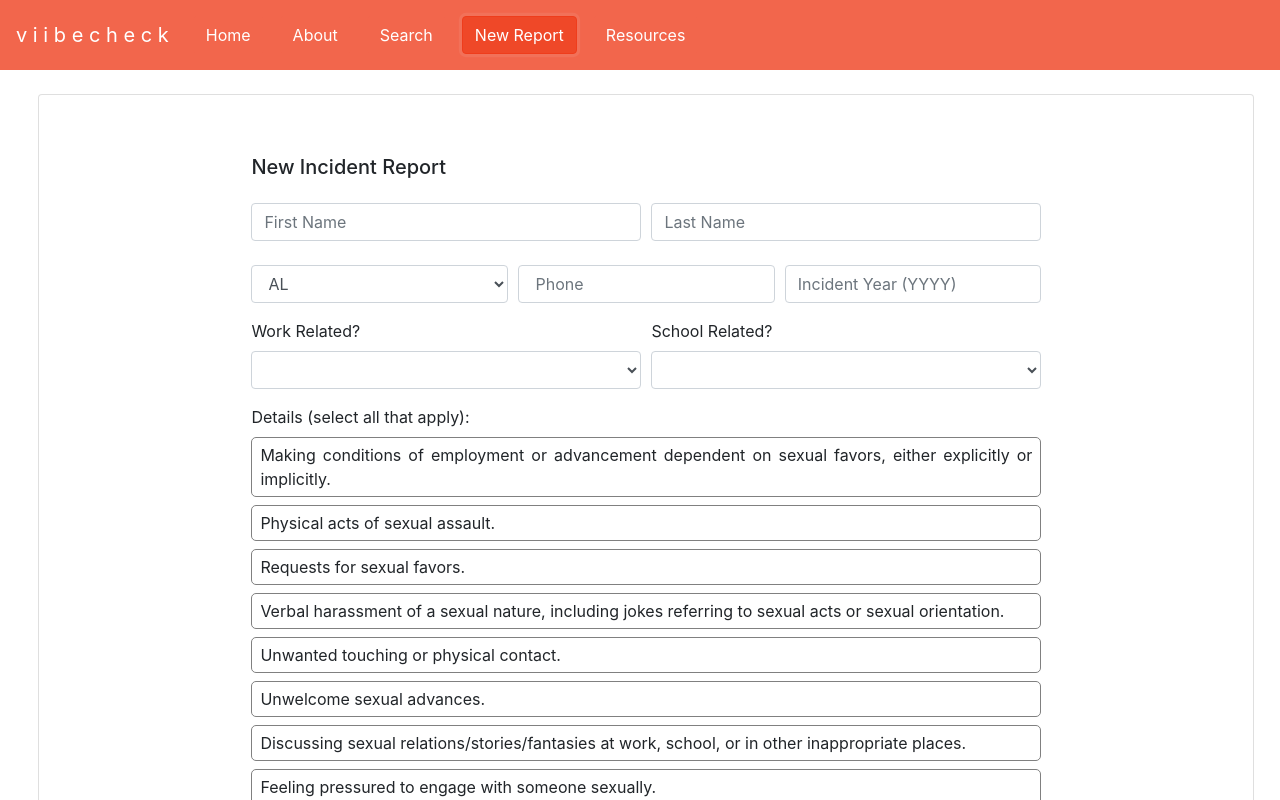
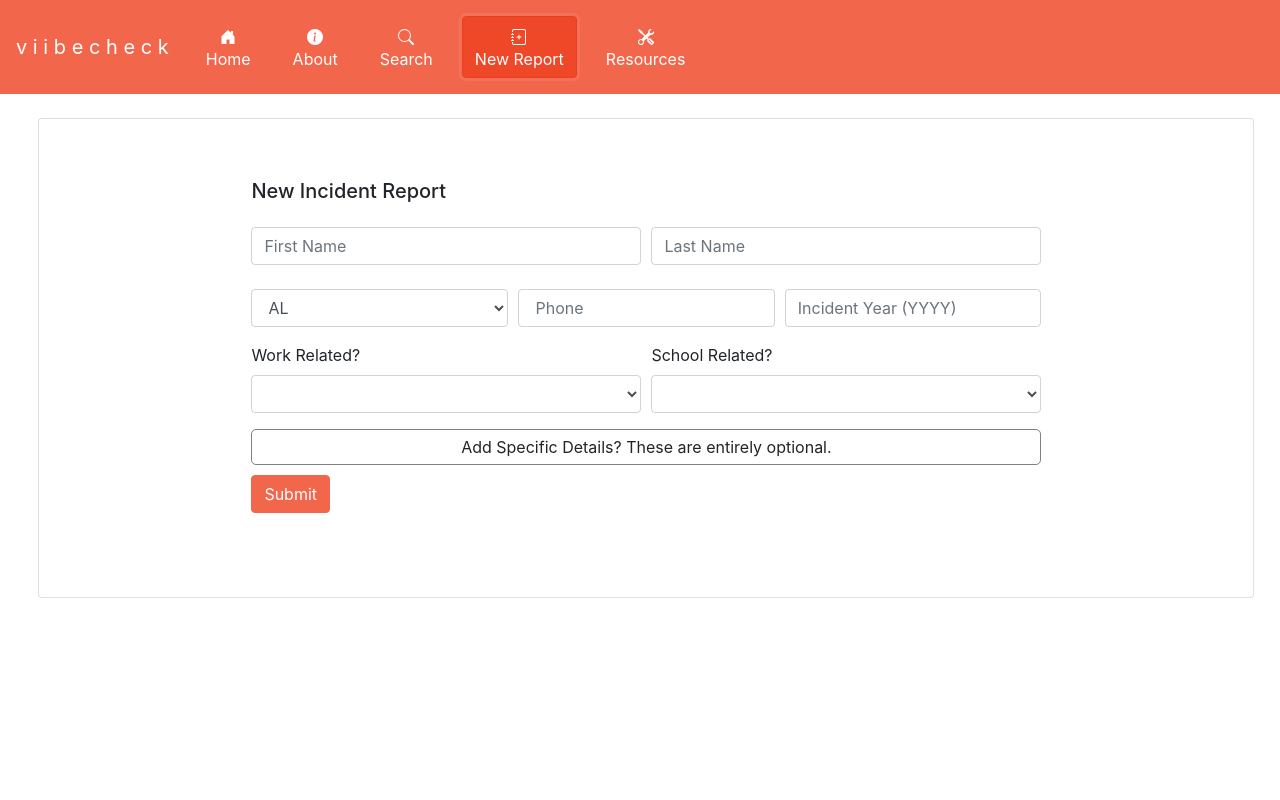
Before and after one commit to jtng3/fullstack-final-project-f20-viibecheck, a React (Create React App) app in the folder react-site/vibecheck/: page / in a window 1280 px wide. Both pictures are taken after a click on the button "New Report". Shown: the top 800 px of the page. Built offline with nearby package versions, Linux system fonts and the light colour scheme.

Commit message:
Added Resource Page, updated Form
Started on the Resource page, got distracted by adding a collapsible portion of the incident form that hides the detail selection unless the user clicks on it

```diff
--- a/react-site/vibecheck/public/index.html
+++ b/react-site/vibecheck/public/index.html
@@ -30,7 +30,7 @@
       work correctly both with client-side routing and a non-root public URL.
       Learn how to configure a non-root public URL by running `npm run build`.
     -->
-    <title>React App</title>
+    <title>vibecheck</title>
   </head>
   <body>
     <noscript>You need to enable JavaScript to run this app.</noscript>
--- a/react-site/vibecheck/src/components/App.jsx
+++ b/react-site/vibecheck/src/components/App.jsx
@@ -5,8 +5,10 @@ import VibeForm from "./Form.js";
 import Search from "./Search";
 import About from "./About";
 import Home from "./Home";
+import Resources from "./Resources";
 
 function App() {
+
   const [page, setPage] = useState("Home");
 
   function pageSelection(event) {
@@ -24,15 +26,16 @@ function App() {
       return <Search />;
     } else if (page === "New Report") {
       return <VibeForm />;
+    } else if (page === "Resources") {
+      return <Resources />;
     }
   }
 
   return (
     <>
-      <NavigationBar pageSelection={pageSelection} />
-      {display()}
+        <NavigationBar pageSelection={pageSelection} />
+        {display()}
     </>
-  );
-}
+)};
 
 export default App;
--- a/react-site/vibecheck/src/components/Form.css
+++ b/react-site/vibecheck/src/components/Form.css
@@ -30,3 +30,15 @@ Button#submit {
   background-color: #E8E874;
   color: #89891F;
 }
+
+.Collapsible {
+  margin-bottom: 10px;
+  border: solid 1px gray;
+  padding: 5px;
+  text-align: center;
+  border-radius: 5px;
+}
+
+.Collapsible__contentInner {
+  padding: 10px;
+}
--- a/react-site/vibecheck/src/components/Form.js
+++ b/react-site/vibecheck/src/components/Form.js
@@ -1,6 +1,7 @@
 import "./Form.css";
 import React, { useState } from "react";
 import { Card, Form, Button } from "react-bootstrap";
+import Collapsible from 'react-collapsible';
 import axios from "axios";
 import LocationSelect from "./form-components/LocationSelect";
 import Name from "./form-components/Name";
@@ -179,8 +180,9 @@ function VibeForm() {
           </div>
 
           <WorkSchool updateWork={updateWork} updateSchool={updateSchool} />
-          <Details updateDetails={updateDetails} />
-
+          <Collapsible contentHiddenWhenClosed="true" trigger="Add Specific Details? These are entirely optional.">
+            <Details updateDetails={updateDetails} />
+          </Collapsible>
           <Button id="submit" type="submit" value="Submit">
             Submit
           </Button>
--- a/react-site/vibecheck/src/components/Home.css
+++ b/react-site/vibecheck/src/components/Home.css
@@ -6,6 +6,7 @@
   color: #052f48;
   font-style: italic;
   font-size: 0.8em;
+  text-align: center;
 }
 
 .fries {
--- a/react-site/vibecheck/src/components/Navbar.js
+++ b/react-site/vibecheck/src/components/Navbar.js
@@ -1,8 +1,5 @@
-import React from "react";
-import { Nav, Navbar, Button } from "react-bootstrap";
-//import Button from "@material-ui/core/Button";
-
-import "./Navbar.css";
+import React from 'react';
+import { Nav, Navbar, Button } from 'react-bootstrap';
 
 function NavigationBar(props) {
   return (
@@ -116,7 +113,8 @@ function NavigationBar(props) {
             <Button
               className="m-2 text-button"
               color="primary"
-              value="New Report"
+              value="Resources"
+              onClick={props.pageSelection}
             >
               <svg
                 width="1em"
@@ -143,60 +141,5 @@ function NavigationBar(props) {
     </Navbar>
   );
 }
+
 export default NavigationBar;
-
-/*     <div className="container-fluid">
-      <nav className="bg-dark navbar-dark navbar-expand-lg navbar">
-        <Button
-          type="button"
-          data-target=".navbar-collapse"
-          data-toggle="collapse"
-          className="navbar-toggler"
-        >
-          <span className="navbar-toggler-icon"></span>
-        </Button>
-        <div className="navbar-collapse collapse" id="collapseNavbar">
-          <ul className="navbar-nav">
-            <li className="nav-item">
-              <Button
-                className="m-2 text-button"
-                color="primary"
-                value="Home"
-                onClick={props.pageSelection}
-              >
-                <div className="b-text">Home</div>
-                <svg
-                  width="1em"
-                  height="1em"
-                  viewBox="0 0 16 16"
-                  className="bi bi-house-door-fill"
-                  fill="currentColor"
-                  xmlns="http://www.w3.org/2000/svg"
-                >
-                  <path d="M6.5 10.995V14.5a.5.5 0 0 1-.5.5H2a.5.5 0 0 1-.5-.5v-7a.5.5 0 0 1 .146-.354l6-6a.5.5 0 0 1 .708 0l6 6a.5.5 0 0 1 .146.354v7a.5.5 0 0 1-.5.5h-4a.5.5 0 0 1-.5-.5V11c0-.25-.25-.5-.5-.5H7c-.25 0-.5.25-.5.495z" />
-                  <path
-                    fillRule="evenodd"
-                    d="M13 2.5V6l-2-2V2.5a.5.5 0 0 1 .5-.5h1a.5.5 0 0 1 .5.5z"
-                  />
-                </svg>
-              </Button>
-            </li>
-            <li className="nav-item">
-              <a className="nav-link" href="">
-                Dogs
-              </a>
-            </li>
-            <li className="nav-item">
-              <a className="nav-link" href="">
-                Alpacas
-              </a>
-            </li>
-            <li className="nav-item">
-              <a className="nav-link" href="">
-                Penguins
-              </a>
-            </li>
-          </ul>
-        </div>
-      </nav>
-    </div> */
--- /dev/null
+++ b/react-site/vibecheck/src/components/Resources.css
@@ -0,0 +1,12 @@
+#alert911 {
+    background-color: yellow;
+    padding: 5px;
+    text-align: center;
+    outline: solid 2px black;
+    margin-bottom: 10px;
+    margin-top: -50px;
+}
+
+#resourceLink {
+    text-decoration: underline;
+}
--- /dev/null
+++ b/react-site/vibecheck/src/components/Resources.js
@@ -0,0 +1,23 @@
+import React from "react";
+import { Card } from "react-bootstrap";
+import "./Resources.css";
+
+function Resources(){
+
+    return (
+        <Card id="text-card">
+            <Card.Body>
+            <div id="alert911">
+                <h5>If you are in immediate danger, please call 911</h5>
+            </div>
+            <Card.Title>Resources</Card.Title>
+            <Card.Text>
+                <a id="resourceLink" href="https://www.rainn.org/">RAINN</a>
+                <p>The nation's largest anti-sexual violence organization. They operate the National Sexual Assault Hotline, 800-656-HOPE</p>
+            </Card.Text>
+          </Card.Body>
+        </Card>
+    )
+}
+
+export default Resources;
```
